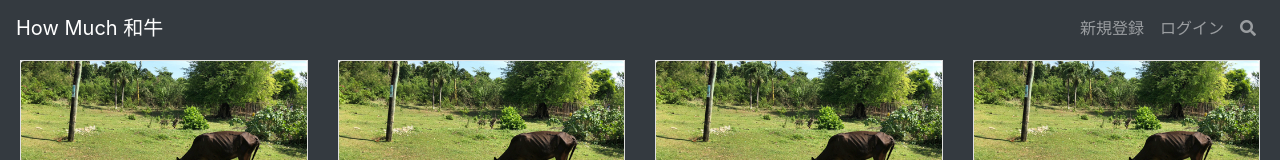
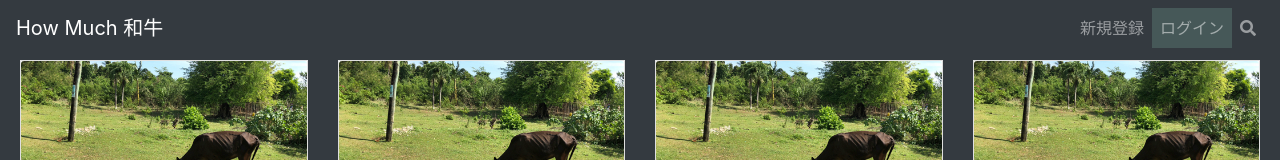
Before and after one commit to Yassymyon1975/wagyu_price, a plain HTML site: page index.html in a window 1280 px wide. Shown: the top 160 px of the page. Drawn offline with Linux system fonts and the light colour scheme.

Commit message:
change: ログインボタンの色を変更

```diff
--- a/css/style.css
+++ b/css/style.css
@@ -4,6 +4,10 @@ body {
 
 a {
   color: #fff;
+}
+
+.nav-color {
+  background-color: rgb(70, 88, 88);
 }
 
 a:hover {
@@ -29,7 +33,7 @@ p {
   color: #343a40;
 }
 
-@media screen and (min-width:576px) {
+@media screen and (max-width:575px) {
   .row {
     margin-bottom: 30px;
   }
--- a/index.html
+++ b/index.html
@@ -19,7 +19,7 @@
         <a class="nav-link" href="#">新規登録</a>
       </li>
       <li class="nav-item">
-        <a class="nav-link" href="#">ログイン</a>
+        <a class="nav-link nav-color" href="#">ログイン</a>
       </li>
       <li class="nav-item d-none d-sm-block">
         <a class="nav-link" href="#" data-toggle="modal" data-target="#search-studio"><i class="fas fa-search"></i></a>
```
